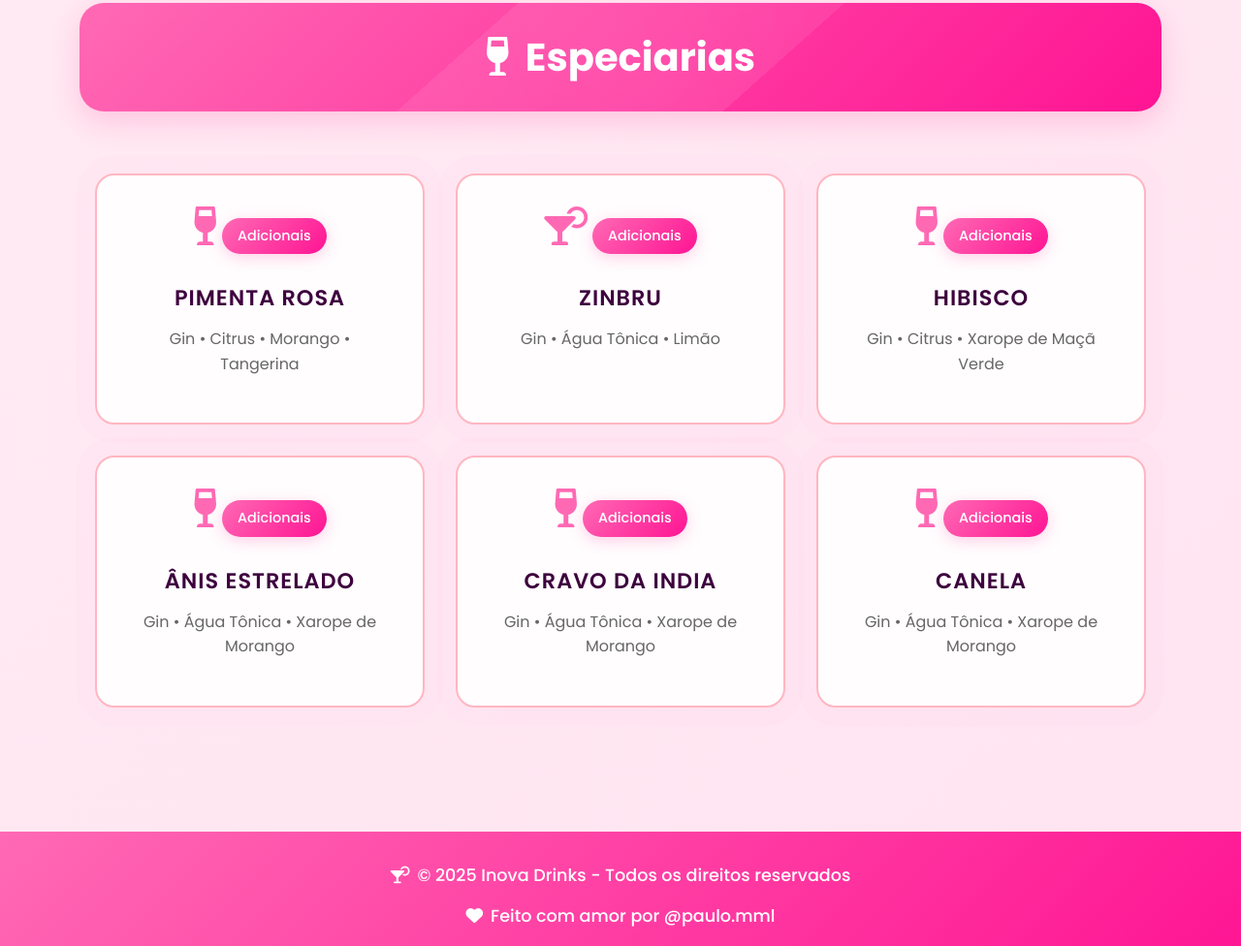
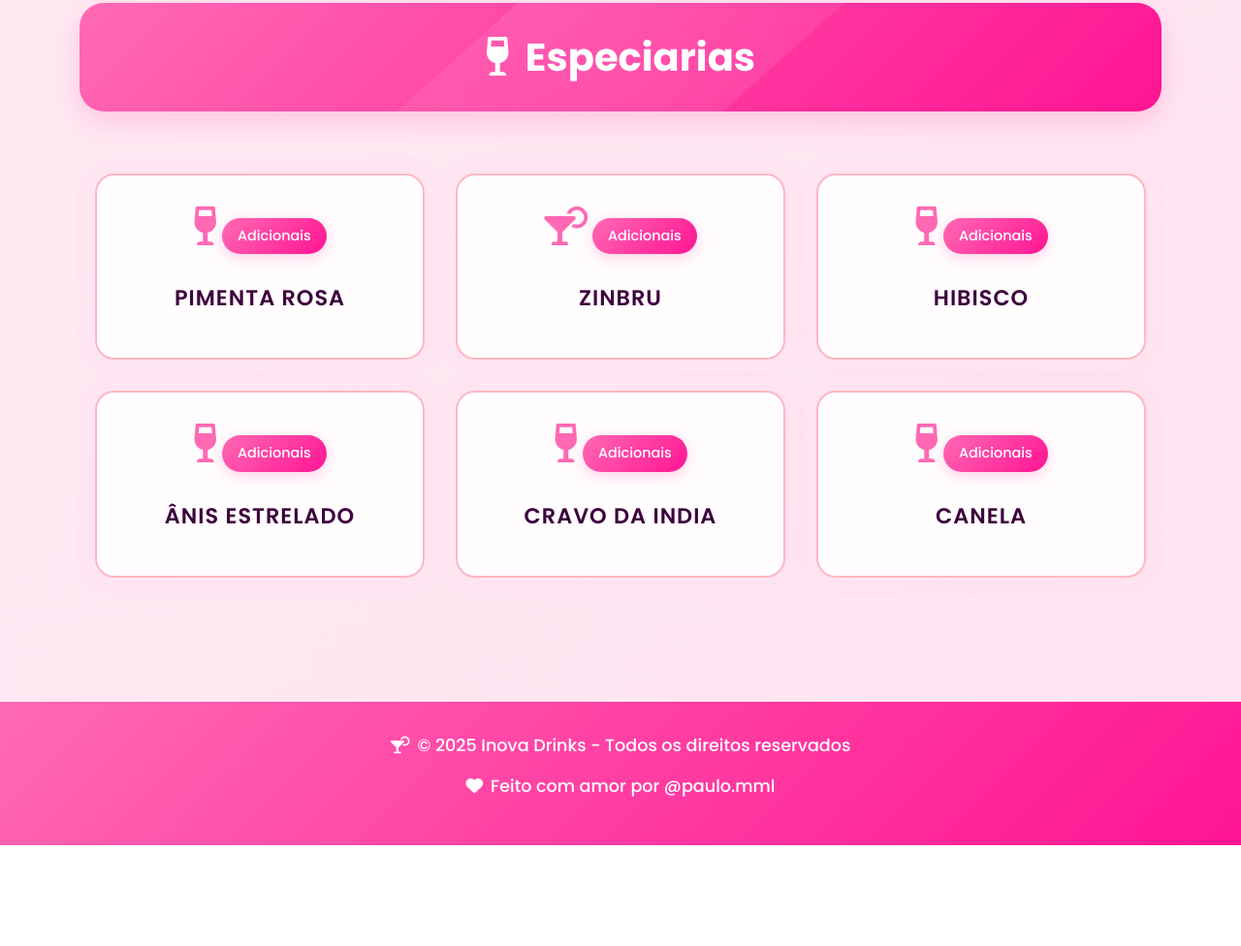
Before and after one commit to paulomml/inovadrinks, a plain HTML site: page index.html in a window 1280 px wide. Shown: the part 2299-3275 px from the top of the page at 97% size. After the commit the page ends 3171 px from the top, so only its background shows below. Drawn offline with nearby package versions, Linux system fonts and the light colour scheme.

Commit message:
Update index.html

```diff
--- a/index.html
+++ b/index.html
@@ -606,52 +606,46 @@
     <section id="Es" class="mt-5 fade-in-up">
       <h2 class="section-title">
         <i class="fas fa-wine-glass me-3"></i>Especiarias</h2>
-      <!-- Grid de produtos para a estação Gin -->
+      <!-- Grid de produtos para a especiarias -->
       <div class="product-grid">
-        <!-- Cartão de produto: GIN TROPICAL -->
-        <div class="product-card" onclick="openProductDetailModal('Pimenta Rosa', 'Gin premium com mix de citrus, morango fresco e tangerina. Uma explosão tropical de sabores únicos.', 'fas fa-seedling')">
+        <!-- Cartão de produto: Pimenta Rosa -->
+        <div class="product-card" onclick="openProductDetailModal('Pimenta Rosa','fas fa-seedling')">
           <i class="fas fa-wine-glass product-icon"></i>
           <div class="category-badge">Adicionais</div>
           <h3 class="product-title">Pimenta Rosa</h3>
-          <p class="product-description">Gin • Citrus • Morango • Tangerina</p>
         </div>
 
-        <!-- Cartão de produto: GIN CLÁSSICO -->
-        <div class="product-card" onclick="openProductDetailModal('Zinbru', 'O gin tradicional com água tônica premium e limão. Clássico elegante e sofisticado.', 'fas fa-glass-martini')">
+        <!-- Cartão de produto: Zinbru -->
+        <div class="product-card" onclick="openProductDetailModal('Zinbru','fas fa-glass-martini')">
           <i class="fas fa-cocktail product-icon"></i>
           <div class="category-badge">Adicionais</div>
           <h3 class="product-title">Zinbru</h3>
-          <p class="product-description">Gin • Água Tônica • Limão</p>
         </div>
 
-        <!-- Cartão de produto: APPLE GIN -->
-        <div class="product-card" onclick="openProductDetailModal('Hibisco', 'Gin especial com citrus e xarope de maçã verde. Sabor fresco e levemente doce.', 'fas fa-apple-alt')">
+        <!-- Cartão de produto: Hibisco -->
+        <div class="product-card" onclick="openProductDetailModal('Hibisco','fas fa-apple-alt')">
           <i class="fas fa-wine-glass product-icon"></i>
           <div class="category-badge">Adicionais</div>
           <h3 class="product-title">Hibisco</h3>
-          <p class="product-description">Gin • Citrus • Xarope de Maçã Verde</p>
         </div>
 
-        <!-- Cartão de produto: GIN COM MORANGO -->
-        <div class="product-card" onclick="openProductDetailModal('Ânis Estrelado', 'Gin com água tônica e xarope de morango. Doçura natural e sabor marcante.', 'fas fa-strawberry')">
+        <!-- Cartão de produto: Ânis Estrelado -->
+        <div class="product-card" onclick="openProductDetailModal('Ânis Estrelado','fas fa-strawberry')">
           <i class="fas fa-wine-glass product-icon"></i>
           <div class="category-badge">Adicionais</div>
           <h3 class="product-title">Ânis Estrelado</h3>
-          <p class="product-description">Gin • Água Tônica • Xarope de Morango</p>
         </div>
 
-        <div class="product-card" onclick="openProductDetailModal('Cravo Da India', 'Gin com água tônica e xarope de morango. Doçura natural e sabor marcante.', 'fas fa-strawberry')">
+        <div class="product-card" onclick="openProductDetailModal('Cravo Da India','fas fa-strawberry')">
           <i class="fas fa-wine-glass product-icon"></i>
           <div class="category-badge">Adicionais</div>
           <h3 class="product-title">Cravo Da India</h3>
-          <p class="product-description">Gin • Água Tônica • Xarope de Morango</p>
         </div>
 
-        <div class="product-card" onclick="openProductDetailModal('Canela', 'Gin com água tônica e xarope de morango. Doçura natural e sabor marcante.', 'fas fa-strawberry')">
+        <div class="product-card" onclick="openProductDetailModal('Canela','fas fa-strawberry')">
           <i class="fas fa-wine-glass product-icon"></i>
           <div class="category-badge">Adicionais</div>
           <h3 class="product-title">Canela</h3>
-          <p class="product-description">Gin • Água Tônica • Xarope de Morango</p>
         </div>
   </main>
 
```
